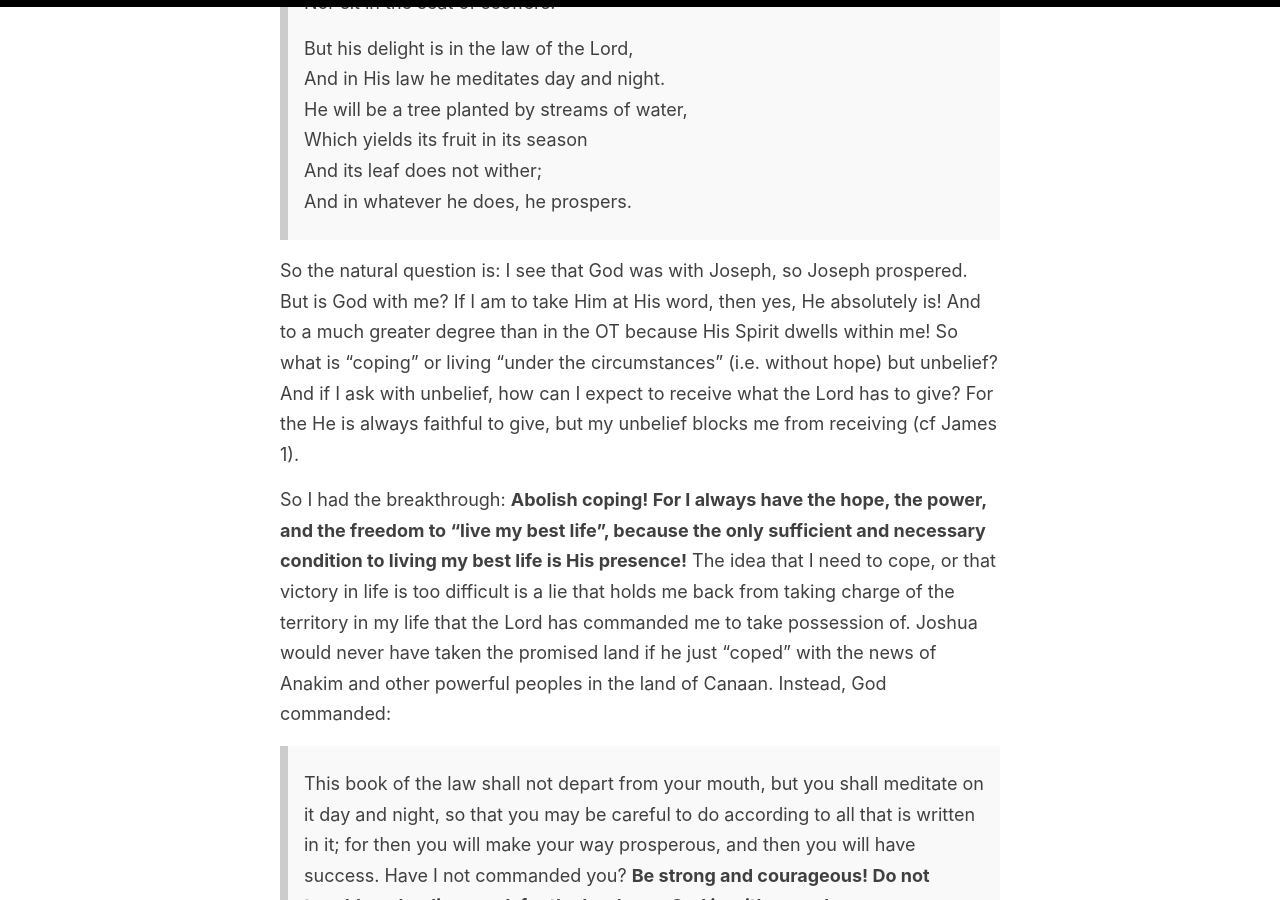
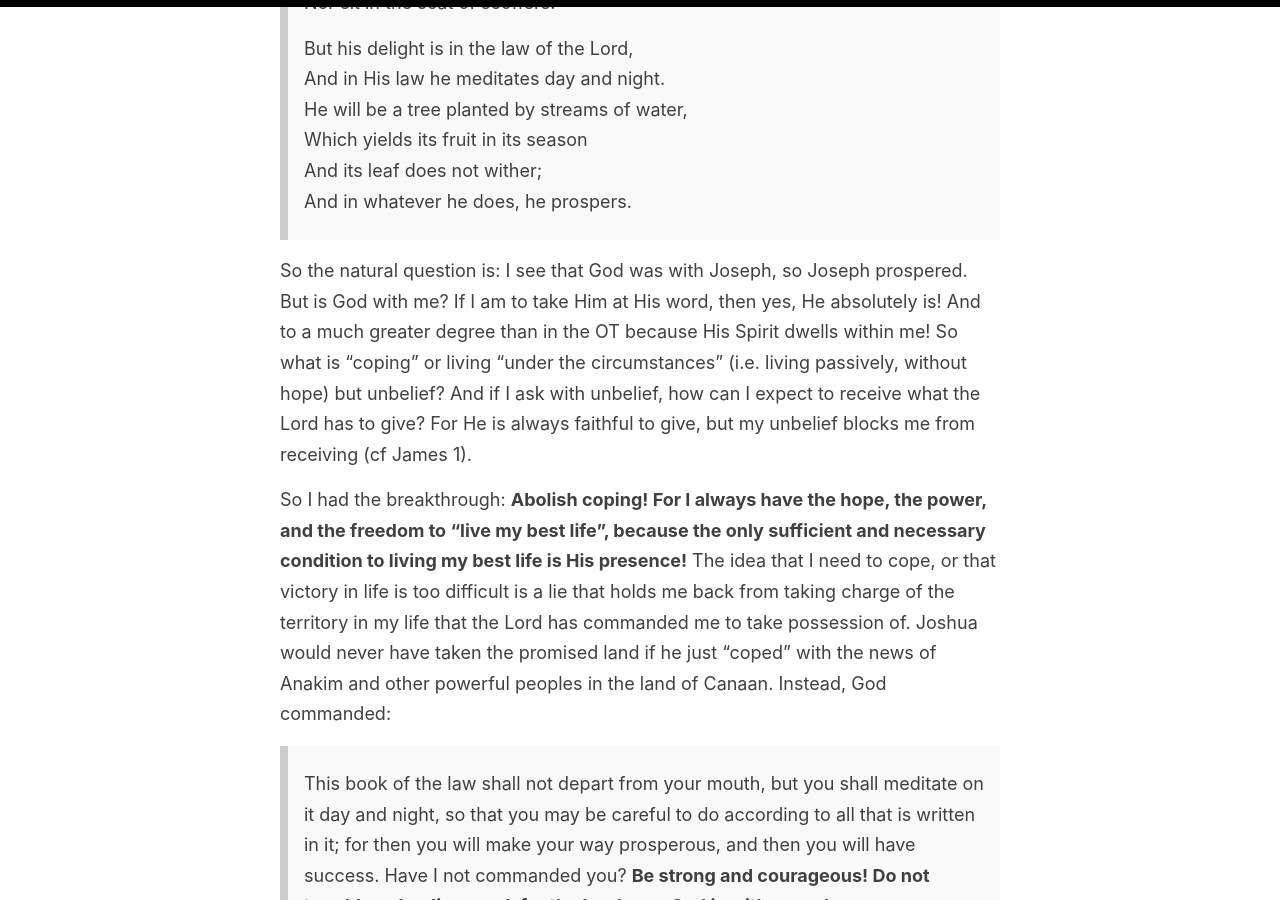
Before and after one commit to jiangts/bible-reflections, a Jekyll site: the page built from _posts/2020-04-26-dont-cope.md, in a window 1280 px wide and 900 px high, scrolled down 1450 px. Built offline with Jekyll 4.4.1, drawn with Linux system fonts in a browser that asks for light colours.

Commit message:
Update Tue Apr 27 10:44:20 PDT 2021

```diff
--- a/_posts/2020-04-26-dont-cope.md
+++ b/_posts/2020-04-26-dont-cope.md
@@ -28,7 +28,7 @@ As Brian pointed out, in Genesis 38 Judah did everything wrong, repented and was
 > And its leaf does not wither;
 > And in whatever he does, he prospers.
 
-So the natural question is: I see that God was with Joseph, so Joseph prospered. But is God with me? If I am to take Him at His word, then yes, He absolutely is! And to a much greater degree than in the OT because His Spirit dwells within me! So what is "coping" or living "under the circumstances" (i.e. without hope) but unbelief? And if I ask with unbelief, how can I expect to receive what the Lord has to give? For the He is always faithful to give, but my unbelief blocks me from receiving (cf James 1).
+So the natural question is: I see that God was with Joseph, so Joseph prospered. But is God with me? If I am to take Him at His word, then yes, He absolutely is! And to a much greater degree than in the OT because His Spirit dwells within me! So what is "coping" or living "under the circumstances" (i.e. living passively, without hope) but unbelief? And if I ask with unbelief, how can I expect to receive what the Lord has to give? For He is always faithful to give, but my unbelief blocks me from receiving (cf James 1).
 
 So I had the breakthrough: **Abolish coping! For I always have the hope, the power, and the freedom to "live my best life", because the only sufficient and necessary condition to living my best life is His presence!** The idea that I need to cope, or that victory in life is too difficult is a lie that holds me back from taking charge of the territory in my life that the Lord has commanded me to take possession of. Joshua would never have taken the promised land if he just "coped" with the news of Anakim and other powerful peoples in the land of Canaan. Instead, God commanded:
 
```
